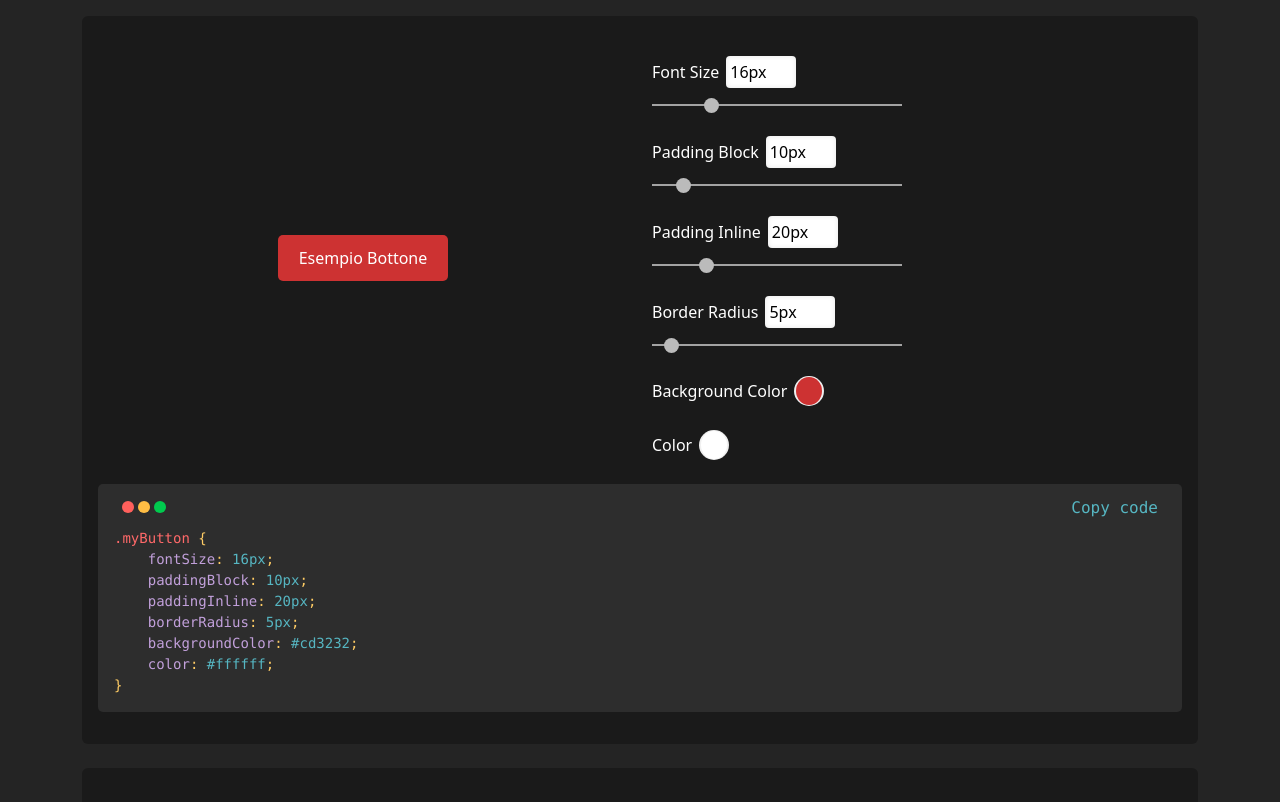
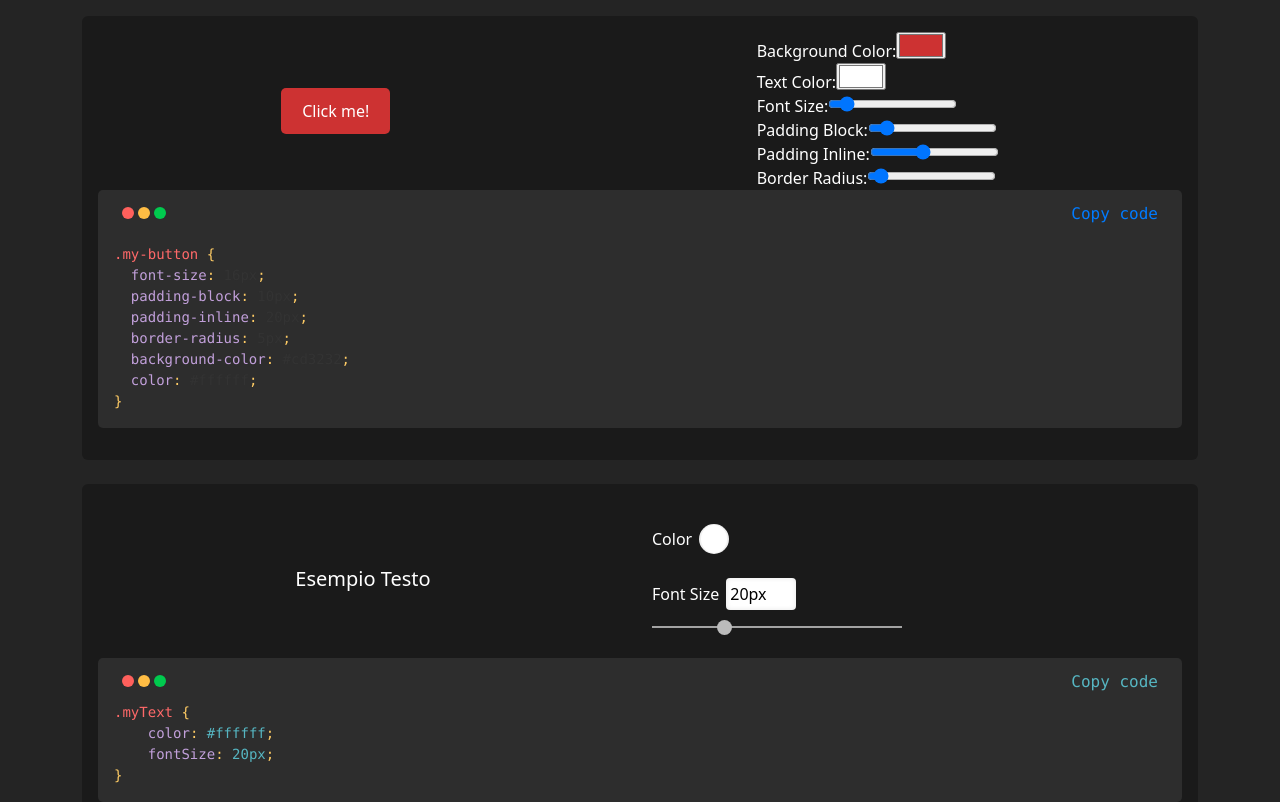
Before and after one commit to frnapo/developerstool, a React (Vite) app: page / in a window 1280 px wide. Shown: the top 802 px of the page. Built offline with nearby package versions, Linux system fonts and the light colour scheme.

Commit message:
refactor

```diff
--- a/src/App.jsx
+++ b/src/App.jsx
@@ -5,16 +5,9 @@ import "../src/index.css";
 import StyleEditor from "./components/StyleEditor";
 import GenericPreview from "./components/GenericPreview";
 import KeyboardEventHandler from "./components/KeyboardEventHandler";
+import ButtonEditor from "./components/Button/ButtonEditor";
 
 function App() {
-	const [buttonStyle, setButtonStyle] = useState({
-		fontSize: "16px",
-		paddingBlock: "10px",
-		paddingInline: "20px",
-		borderRadius: "5px",
-		backgroundColor: "#cd3232",
-		color: "#ffffff",
-	});
 	const [textStyle, setTextStyle] = useState({
 		color: "#ffffff",
 		fontSize: "20px",
@@ -24,8 +17,7 @@ function App() {
 		<div className="container mt-3">
 			<KeyboardEventHandler />
 			<div className="bg-custom-dark p-3 rounded-2">
-				<StyleEditor label="Button" style={buttonStyle} onUpdate={setButtonStyle} elementType="button" />
-				<GenericPreview classType="Button" style={buttonStyle} />
+				<ButtonEditor />
 			</div>
 			<div className="bg-custom-dark p-3 rounded-2 my-4">
 				<StyleEditor label="Text" style={textStyle} onUpdate={setTextStyle} elementType="text" />
--- /dev/null
+++ b/src/components/Button/ButtonEditor.jsx
@@ -0,0 +1,29 @@
+import { useState } from "react";
+import ButtonExample from "./ButtonExample";
+import ButtonStyle from "./ButtonStyle";
+import ButtonSnippet from "./ButtonSnippet";
+
+const ButtonEditor = () => {
+	const [buttonStyle, setButtonStyle] = useState({
+		fontSize: "16px",
+		paddingBlock: "10px",
+		paddingInline: "20px",
+		borderRadius: "5px",
+		backgroundColor: "#cd3232",
+		color: "#ffffff",
+	});
+
+	return (
+		<>
+			<div className="d-flex justify-content-around align-items-center">
+				<ButtonExample buttonStyle={buttonStyle} />
+				<ButtonStyle setButtonStyle={setButtonStyle} buttonStyle={buttonStyle} />
+			</div>
+			<div>
+				<ButtonSnippet buttonStyle={buttonStyle} />
+			</div>
+		</>
+	);
+};
+
+export default ButtonEditor;
--- /dev/null
+++ b/src/components/Button/ButtonExample.jsx
@@ -0,0 +1,11 @@
+import propTypes from "prop-types";
+
+const ButtonExample = ({ buttonStyle }) => {
+	return <button style={buttonStyle}>Click me!</button>;
+};
+
+ButtonExample.propTypes = {
+	buttonStyle: propTypes.object.isRequired,
+};
+
+export default ButtonExample;
--- /dev/null
+++ b/src/components/Button/ButtonSnippet.jsx
@@ -0,0 +1,69 @@
+import propTypes from "prop-types";
+
+const ButtonSnippet = ({ buttonStyle }) => {
+	// Button style object
+	const formatCSS = () => {
+		return Object.entries(buttonStyle)
+			.map(([key, value]) => {
+				const cssKey = key.replace(/([A-Z])/g, "-$1").toLowerCase(); // Convert camelCase to kebab-case
+				return `  ${cssKey}: ${value};`;
+			})
+			.join("\n");
+	};
+
+	// Function to copy CSS to clipboard
+	const copyCodeToClipboard = () => {
+		const cssCode = `.my-button {\n${formatCSS()}\n}`;
+		navigator.clipboard.writeText(cssCode).then(
+			() => {
+				alert("CSS code copied to clipboard!");
+			},
+			(err) => {
+				console.error("Failed to copy text: ", err);
+			}
+		);
+	};
+
+	return (
+		<div>
+			<pre className="language-css p-3 pt-1" style={{ color: "#333" }}>
+				<div className="code-header" style={{ marginBottom: "10px" }}>
+					<div>
+						<span className="dot" style={{ backgroundColor: "#ff605c" }}></span>
+						<span className="dot" style={{ backgroundColor: "#ffbd44" }}></span>
+						<span className="dot" style={{ backgroundColor: "#00ca4e" }}></span>
+					</div>
+					<div
+						className="copy-code"
+						onClick={copyCodeToClipboard}
+						style={{ cursor: "pointer", color: "#007bff" }}
+					>
+						Copy code
+					</div>
+				</div>
+				<code>
+					<span style={{ color: "red" }}>.my-button</span> {"{\n"}
+					<span
+						dangerouslySetInnerHTML={{
+							__html: formatCSS()
+								.split("\n")
+								.map(
+									(line) =>
+										`<span style="color: purple;">${
+											line.split(": ")[0]
+										}</span>: <span style="color: blue;">${line.split(": ")[1]}</span>\n`
+								)
+								.join(""),
+						}}
+					/>
+					{"}"}
+				</code>
+			</pre>
+		</div>
+	);
+};
+
+ButtonSnippet.propTypes = {
+	buttonStyle: propTypes.object.isRequired,
+};
+export default ButtonSnippet;
--- /dev/null
+++ b/src/components/Button/ButtonStyle.jsx
@@ -0,0 +1,82 @@
+import propTypes from "prop-types";
+
+const ButtonStyle = ({ buttonStyle, setButtonStyle }) => {
+	return (
+		<div className="d-flex flex-column">
+			{/* Color picker for background color */}
+			<label>
+				Background Color:
+				<input
+					type="color"
+					onChange={(e) => setButtonStyle((prev) => ({ ...prev, backgroundColor: e.target.value }))}
+					value={buttonStyle.backgroundColor}
+				/>
+			</label>
+
+			{/* Color picker for text color */}
+			<label>
+				Text Color:
+				<input
+					type="color"
+					onChange={(e) => setButtonStyle((prev) => ({ ...prev, color: e.target.value }))}
+					value={buttonStyle.color}
+				/>
+			</label>
+
+			{/* Range slider for font size */}
+			<label>
+				Font Size:
+				<input
+					type="range"
+					min="10"
+					max="72"
+					onChange={(e) => setButtonStyle((prev) => ({ ...prev, fontSize: `${e.target.value}px` }))}
+					value={parseInt(buttonStyle.fontSize, 10)}
+				/>
+			</label>
+
+			{/* Range slider for padding block */}
+			<label>
+				Padding Block:
+				<input
+					type="range"
+					min="0"
+					max="100"
+					onChange={(e) => setButtonStyle((prev) => ({ ...prev, paddingBlock: `${e.target.value}px` }))}
+					value={parseInt(buttonStyle.paddingBlock, 10)}
+				/>
+			</label>
+
+			{/* Range slider for padding inline */}
+			<label>
+				Padding Inline:
+				<input
+					type="range"
+					min="0"
+					max="50"
+					onChange={(e) => setButtonStyle((prev) => ({ ...prev, paddingInline: `${e.target.value}px` }))}
+					value={parseInt(buttonStyle.paddingInline, 10)}
+				/>
+			</label>
+
+			{/* Range slider for border radius */}
+			<label>
+				Border Radius:
+				<input
+					type="range"
+					min="0"
+					max="100"
+					onChange={(e) => setButtonStyle((prev) => ({ ...prev, borderRadius: `${e.target.value}px` }))}
+					value={parseInt(buttonStyle.borderRadius, 10)}
+				/>
+			</label>
+		</div>
+	);
+};
+
+ButtonStyle.propTypes = {
+	setButtonStyle: propTypes.func.isRequired,
+	buttonStyle: propTypes.object.isRequired,
+};
+
+export default ButtonStyle;
```
